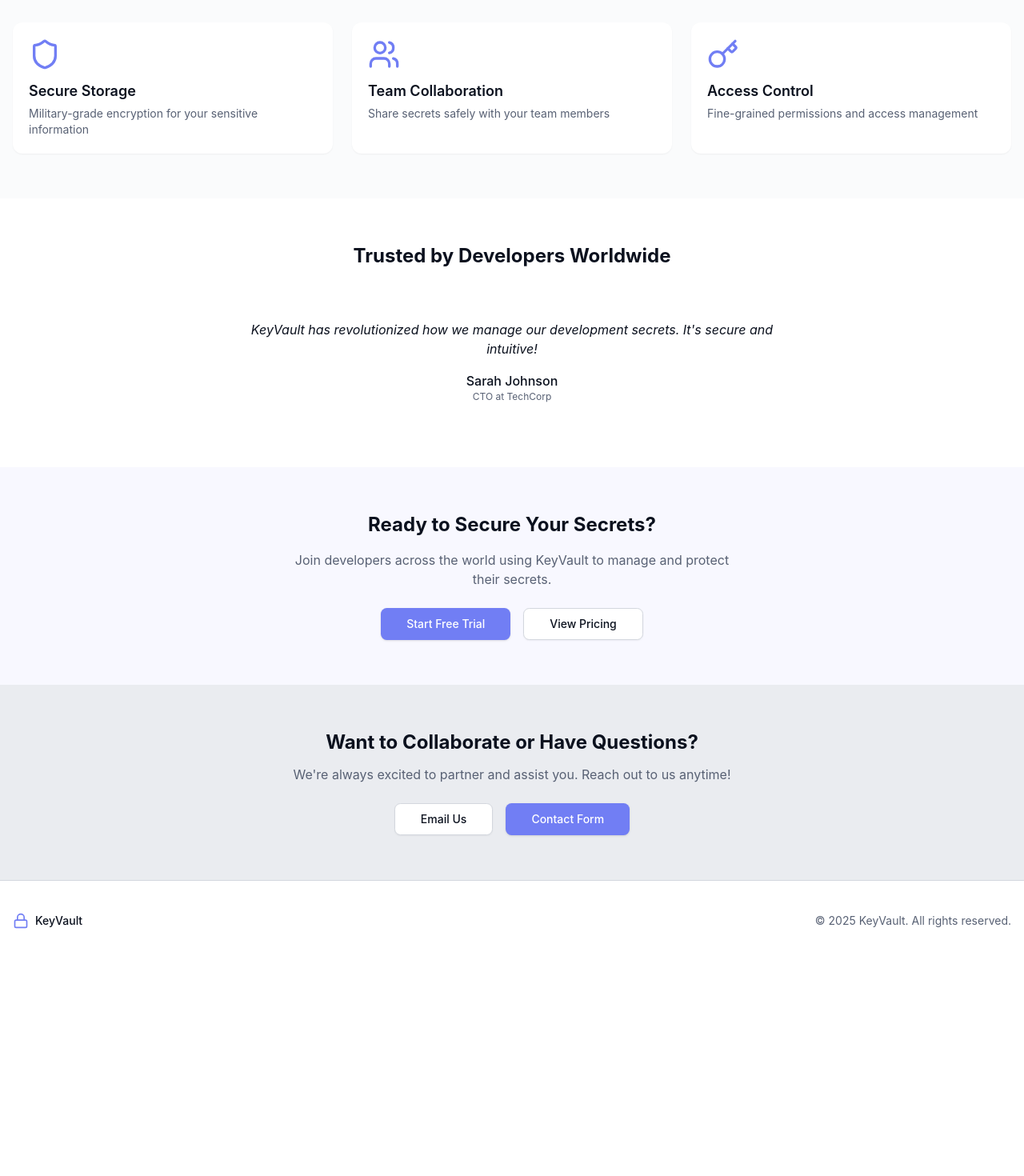
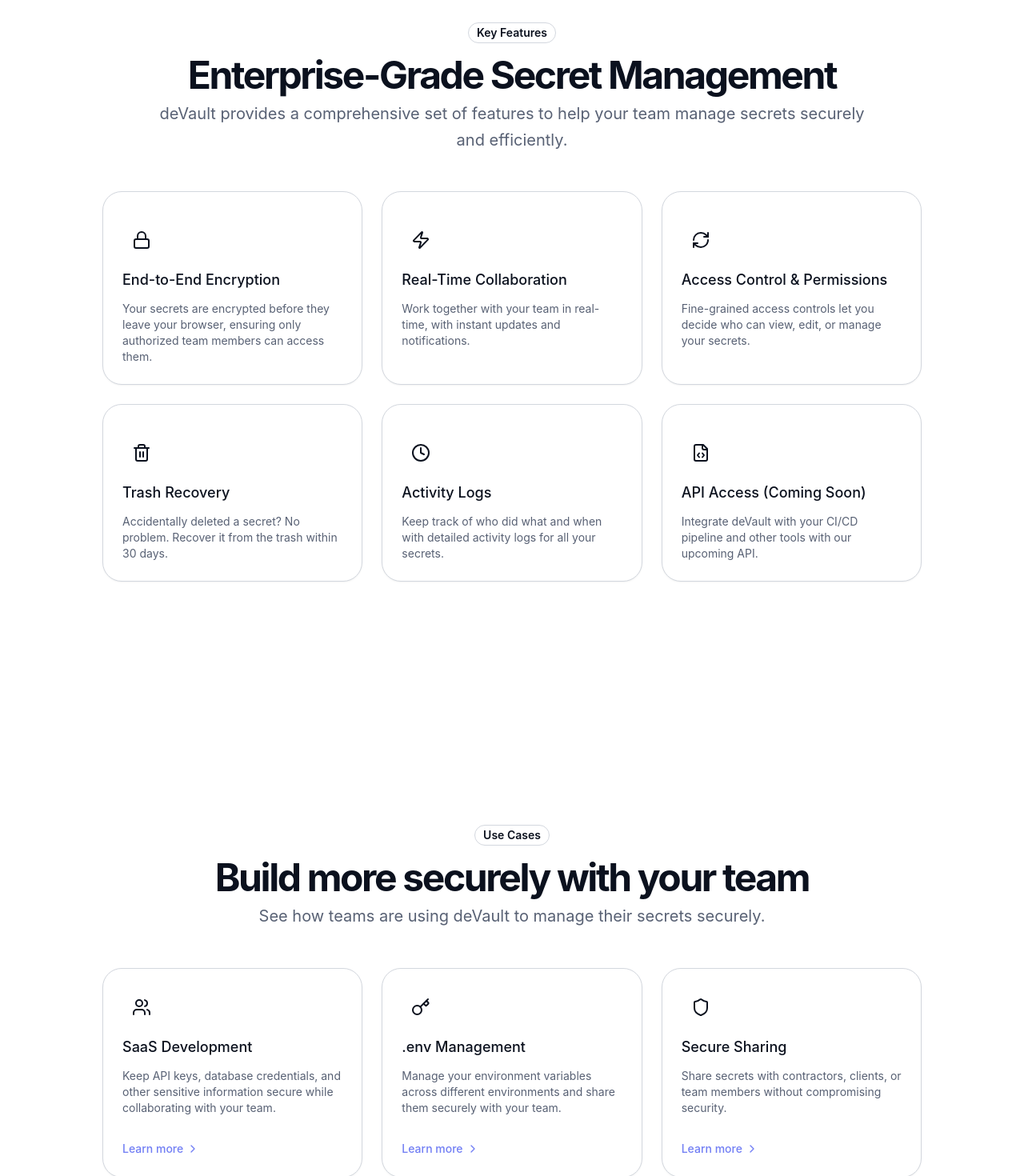
Before and after one commit to Mohitk786/dev-secret-upgraded, a Next.js app in the folder apps/frontend/: page / in a window 1280 px wide. Shown: the part 460-1930 px from the top of the page at 80% size. Before the commit the page ends 1661 px from the top, so only its background shows below. Built offline with nearby package versions, Linux system fonts and the light colour scheme.

Commit message:
minor changes

```diff
--- a/apps/frontend/src/app/page.tsx
+++ b/apps/frontend/src/app/page.tsx
@@ -6,7 +6,22 @@
   CarouselContent,
   CarouselItem,
 } from "@/components/ui/carousel";
-import { Shield, Key, Lock, Users } from "lucide-react";
+import Link from "next/link";
+import {
+  Clock,
+  Key,
+  Lock,
+  type LucideIcon,
+  RefreshCw,
+  Shield,
+  Trash2,
+  Users,
+  Zap,
+  FileCode,
+  ChevronRight,
+  Check,
+  X,
+} from "lucide-react";
 import { motion } from "framer-motion";
 import { useRouter } from "next/navigation";
 import { APP_ROUTES } from "@/constants/data";
@@ -51,7 +66,7 @@
 
 const Index = () => {
   const router = useRouter();
-  const token  = getToken();
+  const token = getToken();
 
   useEffect(() => {
     if (token) {
@@ -70,8 +85,17 @@
               <span className="text-lg font-bold">KeyVault</span>
             </div>
             <div className="flex space-x-3">
-              {!token &&  <Button variant="ghost" onClick={() => router.push(APP_ROUTES.LOGIN)}>Sign In</Button>}
-              <Button onClick={() => router.push(APP_ROUTES.SIGNUP)}>{token ? "Go to Dashboard" : "Get Started"}</Button>
+              {!token && (
+                <Button
+                  variant="ghost"
+                  onClick={() => router.push(APP_ROUTES.LOGIN)}
+                >
+                  Sign In
+                </Button>
+              )}
+              <Button onClick={() => router.push(APP_ROUTES.SIGNUP)}>
+                {token ? "Go to Dashboard" : "Get Started"}
+              </Button>
             </div>
           </div>
         </div>
@@ -94,7 +118,8 @@
             transition={{ duration: 0.5, delay: 0.2 }}
             className="mt-4 text-lg text-muted-foreground"
           >
-            KeyVault offers robust encryption and collaboration tools for managing API keys, credentials, and secrets safely.
+            KeyVault offers robust encryption and collaboration tools for
+            managing API keys, credentials, and secrets safely.
           </motion.p>
           <motion.div
             initial={{ opacity: 0, y: 20 }}
@@ -112,62 +137,97 @@
         </div>
       </section>
 
-      {/* Features */}
-      <section className="py-14 bg-secondary/30">
-        <div className="container mx-auto px-4">
-          <h2 className="text-2xl font-bold text-center mb-10">Why Choose KeyVault?</h2>
-          <div className="grid md:grid-cols-3 gap-6">
-            {features.map((feature, index) => (
-              <motion.div
-                key={index}
-                initial={{ opacity: 0, y: 20 }}
-                whileInView={{ opacity: 1, y: 0 }}
-                transition={{ duration: 0.4, delay: index * 0.2 }}
-                className="p-5 rounded-xl bg-card shadow-sm hover:shadow-md transition"
-              >
-                <div className="mb-3">{feature.icon}</div>
-                <h3 className="text-lg font-semibold mb-1">{feature.title}</h3>
-                <p className="text-sm text-muted-foreground">{feature.description}</p>
-              </motion.div>
-            ))}
+      <section
+        id="features"
+        className="w-full py-12 md:py-24 lg:py-32 relative"
+      >
+        <div className="absolute inset-0 bg-muted/40 -z-10"></div>
+        <div className="container px-4 md:px-6">
+          <div className="flex flex-col items-center justify-center space-y-4 text-center">
+            <div className="inline-flex items-center rounded-full border px-2.5 py-0.5 text-sm font-semibold transition-colors focus:outline-none focus:ring-2 focus:ring-ring focus:ring-offset-2 border-vault-DEFAULT/20 bg-vault-DEFAULT/10 text-vault-DEFAULT">
+              Key Features
+            </div>
+            <div className="space-y-2">
+              <h2 className="text-3xl font-bold tracking-tighter sm:text-5xl">
+                Enterprise-Grade Secret Management
+              </h2>
+              <p className="max-w-[900px] text-muted-foreground md:text-xl/relaxed lg:text-base/relaxed xl:text-xl/relaxed">
+                deVault provides a comprehensive set of features to help your
+                team manage secrets securely and efficiently.
+              </p>
+            </div>
+          </div>
+          <div className="mx-auto grid max-w-5xl grid-cols-1 gap-6 py-12 md:grid-cols-2 lg:grid-cols-3">
+            <FeatureCard
+              icon={Lock}
+              title="End-to-End Encryption"
+              description="Your secrets are encrypted before they leave your browser, ensuring only authorized team members can access them."
+            />
+            <FeatureCard
+              icon={Zap}
+              title="Real-Time Collaboration"
+              description="Work together with your team in real-time, with instant updates and notifications."
+            />
+            <FeatureCard
+              icon={RefreshCw}
+              title="Access Control & Permissions"
+              description="Fine-grained access controls let you decide who can view, edit, or manage your secrets."
+            />
+            <FeatureCard
+              icon={Trash2}
+              title="Trash Recovery"
+              description="Accidentally deleted a secret? No problem. Recover it from the trash within 30 days."
+            />
+            <FeatureCard
+              icon={Clock}
+              title="Activity Logs"
+              description="Keep track of who did what and when with detailed activity logs for all your secrets."
+            />
+            <FeatureCard
+              icon={FileCode}
+              title="API Access (Coming Soon)"
+              description="Integrate deVault with your CI/CD pipeline and other tools with our upcoming API."
+            />
           </div>
         </div>
       </section>
 
-      {/* Testimonials */}
-      <section className="py-14">
-        <div className="container mx-auto px-4">
-          <h2 className="text-2xl font-bold text-center mb-10">Trusted by Developers Worldwide</h2>
-          <Carousel className="max-w-3xl mx-auto">
-            <CarouselContent>
-              {testimonials.map((testimonial, index) => (
-                <CarouselItem key={index}>
-                  <div className="p-6 text-center">
-                    <p className="text-base italic mb-4">{testimonial.text}</p>
-                    <h4 className="font-medium">{testimonial.author}</h4>
-                    <p className="text-xs text-muted-foreground">{testimonial.role}</p>
-                  </div>
-                </CarouselItem>
-              ))}
-            </CarouselContent>
-          </Carousel>
-        </div>
-      </section>
-
-      {/* CTA */}
-      <section className="py-14 bg-primary/5">
-        <div className="container mx-auto px-4 text-center">
-          <h2 className="text-2xl font-bold mb-4">Ready to Secure Your Secrets?</h2>
-          <p className="text-md text-muted-foreground mb-6 max-w-xl mx-auto">
-            Join developers across the world using KeyVault to manage and protect their secrets.
-          </p>
-          <div className="flex justify-center gap-4">
-            <Button size="lg" onClick={() => router.push(APP_ROUTES.SIGNUP)}>
-              Start Free Trial
-            </Button>
-            <Button size="lg" variant="outline" onClick={() => router.push(APP_ROUTES.PRICING)}>
-              View Pricing
-            </Button>
+      <section
+        id="use-cases"
+        className="w-full py-12 md:py-24 lg:py-32 relative"
+      >
+        <div className="absolute inset-0 bg-muted/40 -z-10"></div>
+        <div className="container px-4 md:px-6">
+          <div className="flex flex-col items-center justify-center space-y-4 text-center">
+            <div className="inline-flex items-center rounded-full border px-2.5 py-0.5 text-sm font-semibold transition-colors focus:outline-none focus:ring-2 focus:ring-ring focus:ring-offset-2 border-vault-DEFAULT/20 bg-vault-DEFAULT/10 text-vault-DEFAULT">
+              Use Cases
+            </div>
+            <div className="space-y-2">
+              <h2 className="text-3xl font-bold tracking-tighter sm:text-5xl">
+                Build more securely with your team
+              </h2>
+              <p className="max-w-[900px] text-muted-foreground md:text-xl/relaxed lg:text-base/relaxed xl:text-xl/relaxed">
+                See how teams are using deVault to manage their secrets
+                securely.
+              </p>
+            </div>
+          </div>
+          <div className="mx-auto grid max-w-5xl grid-cols-1 gap-6 py-12 md:grid-cols-3">
+            <UseCaseCard
+              title="SaaS Development"
+              description="Keep API keys, database credentials, and other sensitive information secure while collaborating with your team."
+              icon={Users}
+            />
+            <UseCaseCard
+              title=".env Management"
+              description="Manage your environment variables across different environments and share them securely with your team."
+              icon={Key}
+            />
+            <UseCaseCard
+              title="Secure Sharing"
+              description="Share secrets with contractors, clients, or team members without compromising security."
+              icon={Shield}
+            />
           </div>
         </div>
       </section>
@@ -175,10 +235,19 @@
       {/* Contact / Collaborate */}
       <section className="py-14 bg-muted">
         <div className="container mx-auto px-4 text-center">
-          <h2 className="text-2xl font-bold mb-3">Want to Collaborate or Have Questions?</h2>
-          <p className="text-muted-foreground mb-6">We&apos;re always excited to partner and assist you. Reach out to us anytime!</p>
+          <h2 className="text-2xl font-bold mb-3">
+            Want to Collaborate or Have Questions?
+          </h2>
+          <p className="text-muted-foreground mb-6">
+            We&apos;re always excited to partner and assist you. Reach out to us
+            anytime!
+          </p>
           <div className="flex justify-center gap-4">
-            <Button size="lg" variant="outline" onClick={() => window.open("mailto:support@keyvault.com")}>
+            <Button
+              size="lg"
+              variant="outline"
+              onClick={() => window.open("mailto:support@keyvault.com")}
+            >
               Email Us
             </Button>
             <Button size="lg" onClick={() => router.push("/contact")}>
@@ -195,7 +264,9 @@
             <Lock className="h-5 w-5 text-primary" />
             <span className="font-medium">KeyVault</span>
           </div>
-          <p className="text-muted-foreground">© 2025 KeyVault. All rights reserved.</p>
+          <p className="text-muted-foreground">
+            © 2025 KeyVault. All rights reserved.
+          </p>
         </div>
       </footer>
     </div>
@@ -203,3 +274,49 @@
 };
 
 export default Index;
+
+interface FeatureCardProps {
+  icon: LucideIcon;
+  title: string;
+  description: string;
+}
+
+function FeatureCard({ icon: Icon, title, description }: FeatureCardProps) {
+  return (
+    <div className="group relative flex flex-col space-y-3 rounded-2xl border bg-background p-6 shadow-sm transition-all hover:shadow-md">
+      <div className="absolute right-6 top-6 h-8 w-8 rounded-full bg-vault-DEFAULT/10 opacity-0 transition-opacity group-hover:opacity-100"></div>
+      <div className="flex h-12 w-12 items-center justify-center rounded-full bg-vault-DEFAULT/10">
+        <Icon className="h-6 w-6 text-vault-DEFAULT" />
+      </div>
+      <h3 className="text-lg font-medium">{title}</h3>
+      <p className="text-sm text-muted-foreground">{description}</p>
+    </div>
+  );
+}
+
+interface UseCaseCardProps {
+  title: string;
+  description: string;
+  icon: LucideIcon;
+}
+
+function UseCaseCard({ title, description, icon: Icon }: UseCaseCardProps) {
+  return (
+    <div className="group relative flex flex-col space-y-3 rounded-2xl border bg-background p-6 shadow-sm transition-all hover:shadow-md">
+      <div className="flex h-12 w-12 items-center justify-center rounded-full bg-vault-DEFAULT/10">
+        <Icon className="h-6 w-6 text-vault-DEFAULT" />
+      </div>
+      <h3 className="text-lg font-medium">{title}</h3>
+      <p className="text-sm text-muted-foreground">{description}</p>
+      <div className="mt-auto pt-4">
+        <Link
+          href="#"
+          className="inline-flex items-center text-sm font-medium text-vault-DEFAULT"
+        >
+          Learn more
+          <ChevronRight className="ml-1 h-4 w-4" />
+        </Link>
+      </div>
+    </div>
+  );
+}
--- a/apps/frontend/src/lib/axiosInstance.ts
+++ b/apps/frontend/src/lib/axiosInstance.ts
@@ -1,7 +1,8 @@
 import axios from "axios";
 
 
+
 export const axiosInstance = axios.create({
-  baseURL: process.env.BASE_URL as string || "https://api.developermatch.me/api",
+  baseURL: process.env.NEXT_PUBLIC_URL as string || "https://api.developermatch.me/api",
   withCredentials: true,
 });
```
Also changed, not shown: apps/frontend/src/app/(auth)/login/Login.tsx (+34 -38 lines), apps/frontend/src/app/(auth)/login/page.tsx (+13 -7 lines), apps/frontend/src/app/(auth)/signup/page.tsx (+14 -28 lines), apps/frontend/src/components/Auth/AuthForm.tsx (+28 -21 lines), apps/frontend/src/components/ui/InputField.tsx (+15 -11 lines), packages/backend-common/src/index.ts (+9 -0 lines), 1 other file (tests, documents, lock files or other folders).
